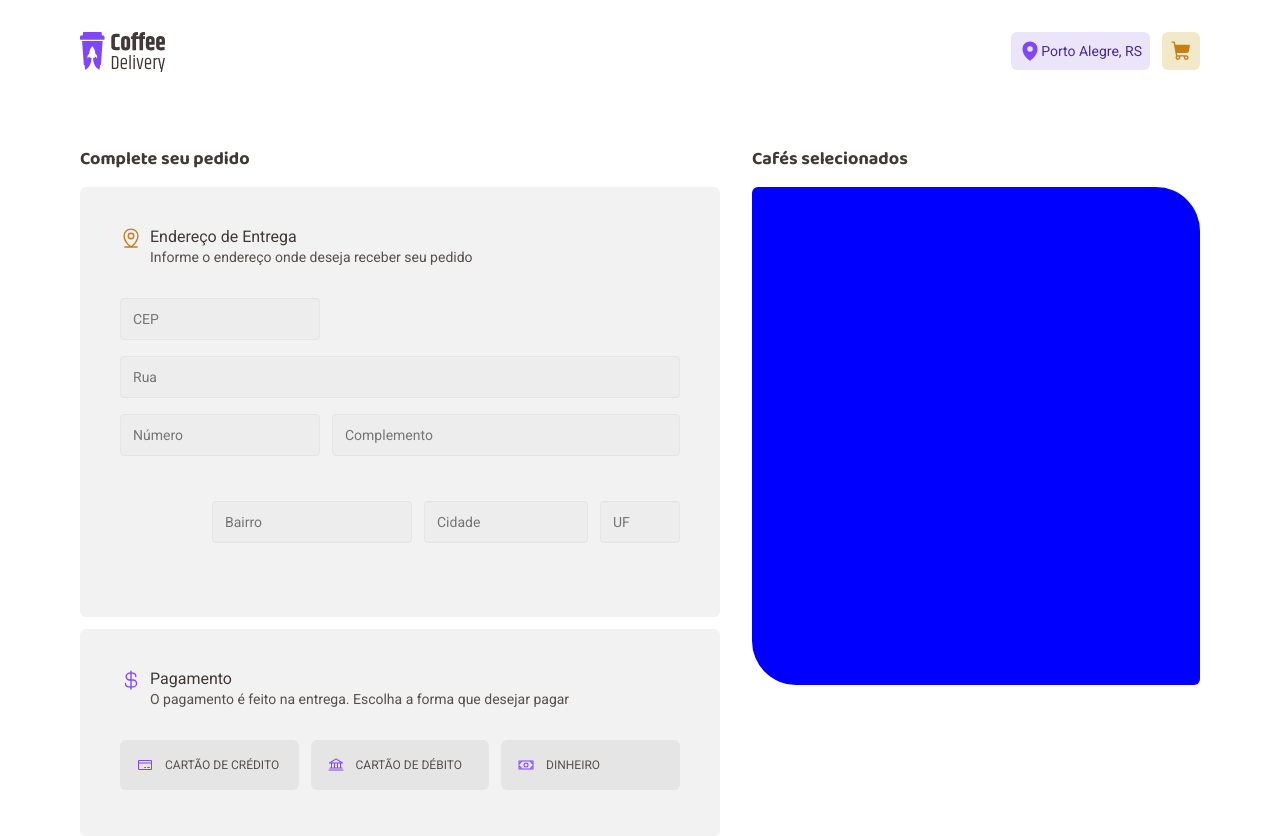
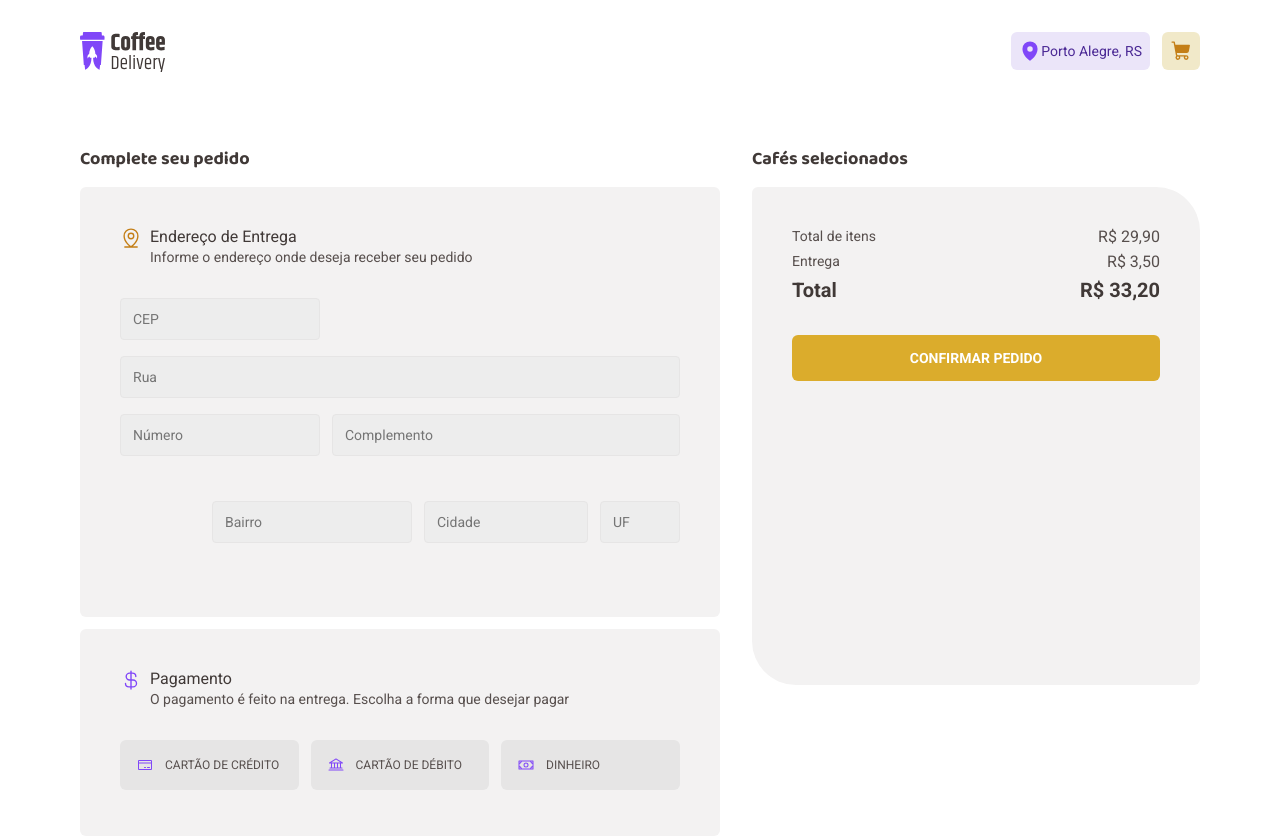
Before and after one commit to PeZunino/02-rocketseat-ignite-react-challenge-CoffeeDelivery, a React (Vite) app: page /checkout in a window 1280 px wide. Built offline with nearby package versions, Linux system fonts and the light colour scheme.

Commit message:
Checkout Page

```diff
--- a/src/components/IncreaseDecreaseAmountButton/styles.ts
+++ b/src/components/IncreaseDecreaseAmountButton/styles.ts
@@ -1,6 +1,8 @@
 import styled from "styled-components";
 
 export const Container = styled.div`
+  width: fit-content;
+
   padding: 0.5rem;
   border-radius: 6px;
 
--- a/src/pages/Checkout/index.tsx
+++ b/src/pages/Checkout/index.tsx
@@ -7,6 +7,9 @@ import {
   ContainerTitle,
   Input,
   AddressForm,
+  RemoverItemButton,
+  CartItem,
+  ConfirmOrderButton,
 } from "./styles.ts";
 import {
   MapPinLine,
@@ -14,6 +17,7 @@ import {
   Bank,
   CreditCard,
   Money,
+  Trash,
 } from "@phosphor-icons/react";
 import { useCart } from "../../hooks/useCart.tsx";
 import { IncreaseDecreaseAmountButton } from "../../components/IncreaseDecreaseAmountButton/index.tsx";
@@ -96,18 +100,37 @@ export function Checkout() {
         <h3>Cafés selecionados</h3>
         <OrderResume>
           {cartItems.map(({ coffee, amount }) => (
-            <div>
+            <CartItem>
               <img src={coffee.image} />
               <div>
                 <p>{coffee.title}</p>
+                <div>
+                  <IncreaseDecreaseAmountButton
+                    amount={amount}
+                    decreaseAmount={() => decrementAmount(coffee.id)}
+                    increaseAmount={() => incrementAmount(coffee.id)}
+                  />
+                  <RemoverItemButton>
+                    <Trash size={16} color={colors.purple} />
+                    <span>REMOVER</span>
+                  </RemoverItemButton>
+                </div>
               </div>
-              <IncreaseDecreaseAmountButton
-                amount={amount}
-                decreaseAmount={() => decrementAmount(coffee.id)}
-                increaseAmount={() => incrementAmount(coffee.id)}
-              />
-            </div>
+              <span>R$ {(coffee.price * amount).toFixed(2)}</span>
+            </CartItem>
           ))}
+
+          <p>
+            Total de itens <span>R$ 29,90</span>
+          </p>
+          <p>
+            Entrega <span>R$ 3,50</span>
+          </p>
+          <p>
+            Total <span>R$ 33,20</span>
+          </p>
+
+          <ConfirmOrderButton>CONFIRMAR PEDIDO</ConfirmOrderButton>
         </OrderResume>
       </aside>
     </ContentContainer>
--- a/src/pages/Checkout/styles.ts
+++ b/src/pages/Checkout/styles.ts
@@ -89,32 +89,6 @@ export const PaymentTypeContainer = styled.div`
   }
 `;
 
-export const PaymentTypeButton = styled.label`
-  width: 11.16rem;
-
-  padding-top: 1rem;
-  padding-bottom: 1rem;
-  border-radius: 6px;
-
-  display: flex;
-  align-items: center;
-
-  color: ${({ theme }) => theme.colors["base-text"]};
-
-  background-color: ${({ theme }) => theme.colors["base-button"]};
-
-  ${({ theme }) => theme.fonts.buttonM};
-
-  svg {
-    margin-left: 1rem;
-    margin-right: 0.75rem;
-  }
-
-  span {
-    line-height: 0;
-  }
-`;
-
 export const ContainerTitle = styled.div`
   margin-bottom: 2rem;
 
@@ -195,5 +169,114 @@ export const OrderResume = styled.div`
 
   border-radius: 6px 44px;
 
-  background: blue;
+  background-color: ${({ theme }) => theme.colors["base-card"]};
+
+  > p {
+    display: flex;
+    justify-content: space-between;
+  }
+  > p + p {
+    margin-top: 0.25rem;
+  }
+  > p:nth-of-type(1),
+  p:nth-of-type(2) {
+    color: ${({ theme }) => theme.colors["base-text"]};
+
+    ${({ theme }) => theme.fonts.textS};
+    span {
+      ${({ theme }) => theme.fonts.textM};
+    }
+  }
+
+  > p:nth-of-type(3) {
+    color: ${({ theme }) => theme.colors["base-subtitle"]};
+
+    ${({ theme }) => theme.fonts.textL};
+    font-weight: bold;
+  }
 `;
+
+export const CartItem = styled.div`
+  padding-bottom: 1.5rem;
+  margin-bottom: 1.5rem;
+
+  display: flex;
+
+  border-bottom: 1px solid ${({ theme }) => theme.colors["base-button"]};
+
+  img {
+    width: 4rem;
+    margin-right: 1.25rem;
+  }
+
+  p {
+    color: ${({ theme }) => theme.colors["base-subtitle"]};
+
+    ${({ theme }) => theme.fonts.textM};
+    margin-bottom: 0.5rem;
+  }
+  > div > div {
+    height: 2rem;
+
+    display: flex;
+    gap: 0.5rem;
+  }
+  > span {
+    flex: 1;
+    text-align: end;
+
+    color: ${({ theme }) => theme.colors["base-text"]};
+
+    ${({ theme }) => theme.fonts.textM};
+    font-weight: bold;
+  }
+`;
+export const RemoverItemButton = styled.button`
+  width: 5.68rem;
+  height: 2rem;
+
+  padding: 0.5rem;
+
+  border-radius: 6px;
+  border: 1px solid transparent;
+
+  display: flex;
+  align-items: center;
+
+  color: ${({ theme }) => theme.colors["base-text"]};
+
+  background-color: ${({ theme }) => theme.colors["base-button"]};
+
+  ${({ theme }) => theme.fonts.buttonM};
+
+  cursor: pointer;
+  user-select: none;
+
+  &:hover {
+    background-color: ${({ theme }) => theme.colors["base-hover"]};
+  }
+
+  svg {
+    margin-right: 0.25rem;
+  }
+
+  span {
+    line-height: 0;
+  }
+`;
+
+export const ConfirmOrderButton = styled.button`
+  width: 100%;
+
+  margin-top: 2rem;
+  padding: 0.75rem 0rem;
+
+  border-radius: 6px;
+  background-color: ${({ theme }) => theme.colors.yellow};
+
+  color: ${({ theme }) => theme.colors.white};
+
+  ${({ theme }) => theme.fonts.buttonG};
+
+  text-align: center;
+`;
```
